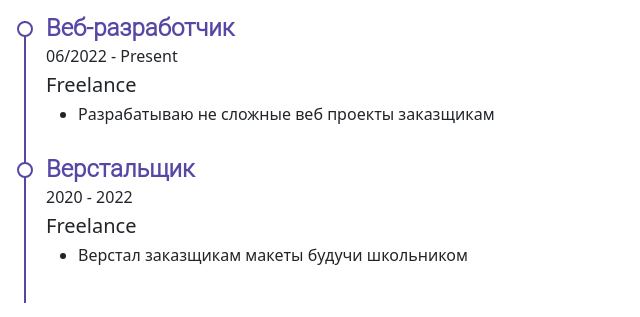
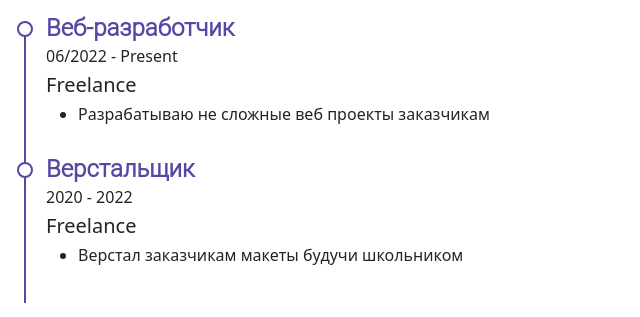
Before and after one commit to dr1zzle1/CV, a plain HTML site: page index.html in a window 1280 px wide. Shown: the part 2730-3047 px from the top of the page, 632-1272 px from the left. Drawn offline with nearby package versions, Linux system fonts and the light colour scheme.

Commit message:
fix text

```diff
--- a/index.html
+++ b/index.html
@@ -368,7 +368,7 @@
               <p>06/2022 - Present</p>
               <h5>Freelance</h5>
               <ul>
-                <li>Разрабатываю не сложные веб проекты заказщикам</li>
+                <li>Разрабатываю не сложные веб проекты заказчикам</li>
               </ul>
             </div>
             <div class="timeline" data-aos-duration="1000" data-aos="fade-up">
@@ -376,7 +376,7 @@
               <p>2020 - 2022</p>
               <h5>Freelance</h5>
               <ul>
-                <li>Верстал заказщикам макеты будучи школьником</li>
+                <li>Верстал заказчикам макеты будучи школьником</li>
               </ul>
             </div>
           </div>
```
